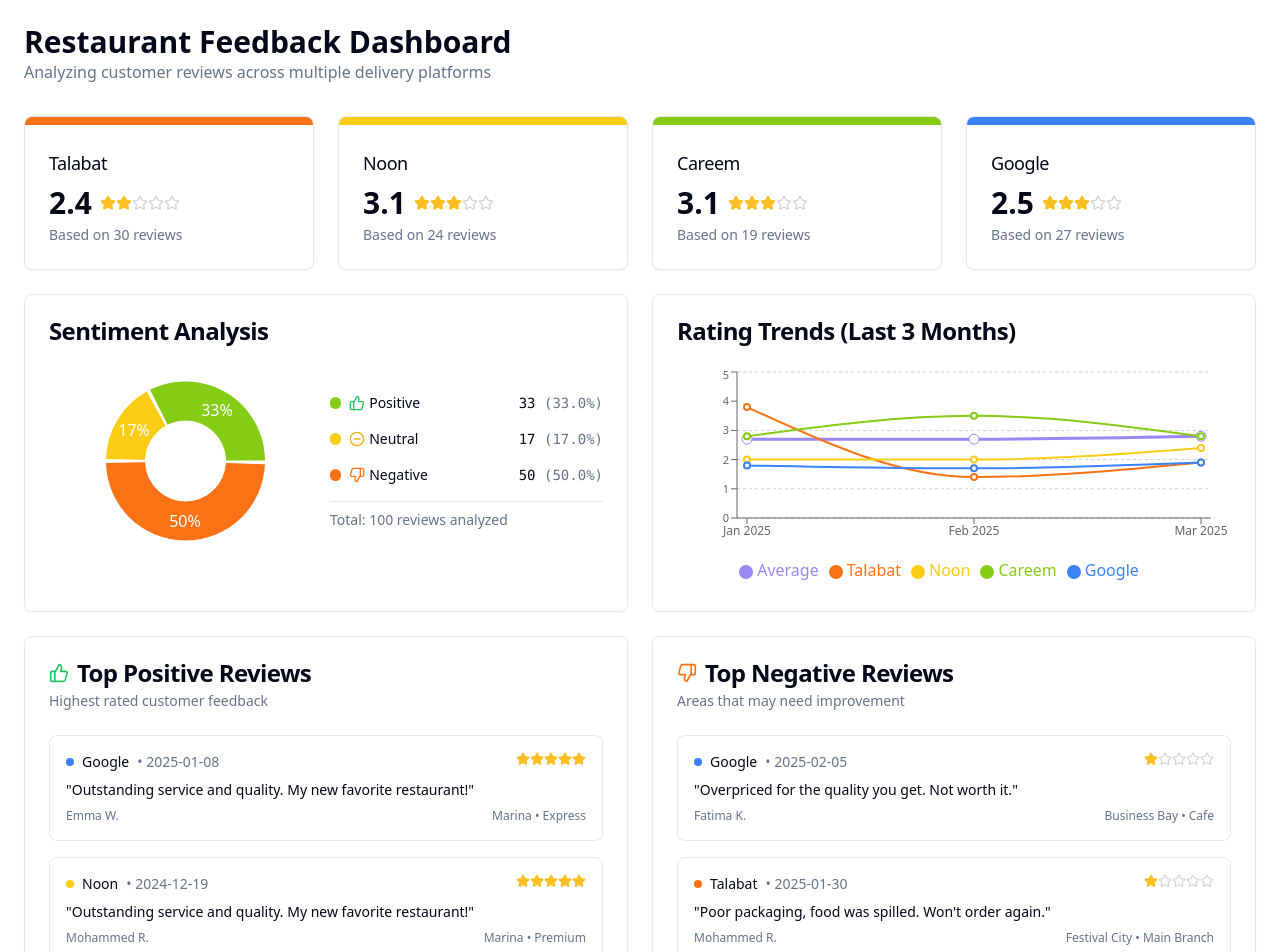
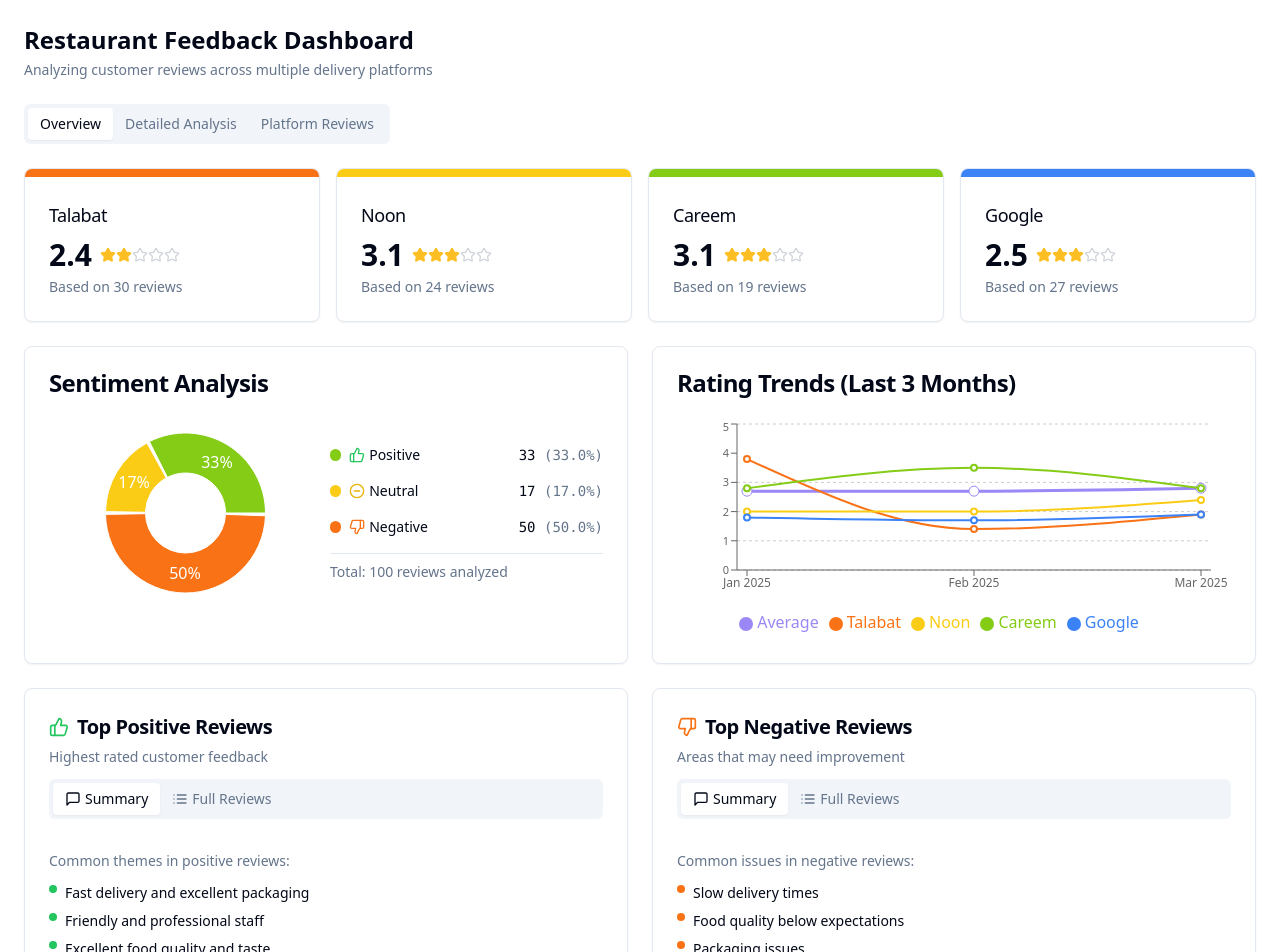
Before and after one commit to AB00k/flavor-feedback-dashboard-33, a React (Vite) app: page / in a window 1280 px wide. Shown: the top 952 px of the page. Built offline with nearby package versions, Linux system fonts and the light colour scheme.

Commit message:
Refactor TopReviews component
Add summary of positive and negative review reasons and simplify layout.

```diff
--- a/src/components/ReviewDashboard.tsx
+++ b/src/components/ReviewDashboard.tsx
@@ -13,10 +13,12 @@ import {
   getSentimentData,
   getTopReviews,
 } from "@/services/mockData";
+import { Tabs, TabsContent, TabsList, TabsTrigger } from "@/components/ui/tabs";
 
 export default function ReviewDashboard() {
   const [reviews, setReviews] = useState<Review[]>([]);
   const [isLoading, setIsLoading] = useState(true);
+  const [activeSection, setActiveSection] = useState("overview");
 
   useEffect(() => {
     // Simulate loading data
@@ -62,14 +64,23 @@ export default function ReviewDashboard() {
 
   return (
     <div className="p-6 max-w-7xl mx-auto">
-      <header className="mb-8">
-        <h1 className="text-3xl font-bold">Restaurant Feedback Dashboard</h1>
-        <p className="text-muted-foreground">
+      <header className="mb-6">
+        <h1 className="text-2xl font-bold mb-1">Restaurant Feedback Dashboard</h1>
+        <p className="text-sm text-muted-foreground">
           Analyzing customer reviews across multiple delivery platforms
         </p>
       </header>
 
-      <div className="grid gap-6 md:grid-cols-2 lg:grid-cols-4 mb-6">
+      <Tabs value={activeSection} onValueChange={setActiveSection} className="mb-6">
+        <TabsList className="mb-4">
+          <TabsTrigger value="overview">Overview</TabsTrigger>
+          <TabsTrigger value="detailed">Detailed Analysis</TabsTrigger>
+          <TabsTrigger value="platform">Platform Reviews</TabsTrigger>
+        </TabsList>
+
+        <TabsContent value="overview">
+          {/* Rating Summary Cards */}
+          <div className="grid gap-4 md:grid-cols-2 lg:grid-cols-4 mb-6">
             {aggregatedRatings.map((platform) => (
               <RatingSummaryCard
                 key={platform.platform}
@@ -92,16 +103,19 @@ export default function ReviewDashboard() {
             <TopReviews positiveReviews={positiveReviews} negativeReviews={[]} showPositiveOnly={true} />
             <TopReviews positiveReviews={[]} negativeReviews={negativeReviews} showNegativeOnly={true} />
           </div>
+        </TabsContent>
 
+        <TabsContent value="detailed">
           {/* Location Brand Analysis */}
           <div className="grid gap-6 mb-6">
             <LocationBrandAnalysis reviews={reviews} />
           </div>
+        </TabsContent>
 
+        <TabsContent value="platform">
           {/* Reviews by Platform */}
           <div className="grid gap-4 mb-6">
-        <h2 className="text-xl font-semibold">Reviews by Platform</h2>
-        <div className="space-y-2">
+            <div className="space-y-4">
               <PlatformReviews
                 platform="talabat"
                 reviews={talabatReviews}
@@ -124,6 +138,8 @@ export default function ReviewDashboard() {
               />
             </div>
           </div>
+        </TabsContent>
+      </Tabs>
     </div>
   );
 }
--- a/src/components/TopReviews.tsx
+++ b/src/components/TopReviews.tsx
@@ -1,7 +1,10 @@
 
+import { useState } from "react";
 import { Card, CardContent, CardDescription, CardHeader, CardTitle } from "@/components/ui/card";
 import { Review } from "@/services/mockData";
-import { ThumbsUp, ThumbsDown, Star } from "lucide-react";
+import { ThumbsUp, ThumbsDown, Star, MessageSquare, List } from "lucide-react";
+import { Button } from "@/components/ui/button";
+import { Tabs, TabsContent, TabsList, TabsTrigger } from "@/components/ui/tabs";
 
 interface TopReviewsProps {
   positiveReviews: Review[];
@@ -16,42 +19,127 @@ export function TopReviews({
   showPositiveOnly = false,
   showNegativeOnly = false
 }: TopReviewsProps) {
+
+  const getPositiveSummary = () => {
+    const themes = [
+      "Fast delivery and excellent packaging",
+      "Friendly and professional staff",
+      "Excellent food quality and taste",
+      "Good value for money"
+    ];
+
+    return themes;
+  };
+
+  const getNegativeSummary = () => {
+    const themes = [
+      "Slow delivery times",
+      "Food quality below expectations",
+      "Packaging issues",
+      "Order accuracy problems"
+    ];
+
+    return themes;
+  };
+
   return (
     <div className="space-y-6">
       {(!showNegativeOnly) && (
-        <Card>
-          <CardHeader>
+        <Card className="shadow-sm">
+          <CardHeader className="pb-3">
             <div className="flex items-center gap-2">
               <ThumbsUp className="h-5 w-5 text-green-500" />
-              <CardTitle>Top Positive Reviews</CardTitle>
+              <CardTitle className="text-xl">Top Positive Reviews</CardTitle>
             </div>
             <CardDescription>Highest rated customer feedback</CardDescription>
           </CardHeader>
           <CardContent>
+            <Tabs defaultValue="summary">
+              <TabsList className="mb-4 w-full justify-start">
+                <TabsTrigger value="summary" className="flex gap-1">
+                  <MessageSquare className="h-4 w-4" />
+                  <span>Summary</span>
+                </TabsTrigger>
+                <TabsTrigger value="reviews" className="flex gap-1">
+                  <List className="h-4 w-4" />
+                  <span>Full Reviews</span>
+                </TabsTrigger>
+              </TabsList>
+
+              <TabsContent value="summary" className="pt-2">
+                <div className="space-y-3">
+                  <p className="text-sm text-muted-foreground mb-2">
+                    Common themes in positive reviews:
+                  </p>
+                  <ul className="space-y-2">
+                    {getPositiveSummary().map((theme, i) => (
+                      <li key={i} className="flex items-start gap-2 text-sm">
+                        <div className="mt-0.5 h-2 w-2 rounded-full bg-green-500 shrink-0" />
+                        <span>{theme}</span>
+                      </li>
+                    ))}
+                  </ul>
+                </div>
+              </TabsContent>
+
+              <TabsContent value="reviews" className="pt-2">
                 <div className="space-y-4">
                   {positiveReviews.map((review) => (
                     <ReviewItem key={review.id} review={review} />
                   ))}
                 </div>
+              </TabsContent>
+            </Tabs>
           </CardContent>
         </Card>
       )}
 
       {(!showPositiveOnly) && (
-        <Card>
-          <CardHeader>
+        <Card className="shadow-sm">
+          <CardHeader className="pb-3">
             <div className="flex items-center gap-2">
               <ThumbsDown className="h-5 w-5 text-orange-500" />
-              <CardTitle>Top Negative Reviews</CardTitle>
+              <CardTitle className="text-xl">Top Negative Reviews</CardTitle>
             </div>
             <CardDescription>Areas that may need improvement</CardDescription>
           </CardHeader>
           <CardContent>
+            <Tabs defaultValue="summary">
+              <TabsList className="mb-4 w-full justify-start">
+                <TabsTrigger value="summary" className="flex gap-1">
+                  <MessageSquare className="h-4 w-4" />
+                  <span>Summary</span>
+                </TabsTrigger>
+                <TabsTrigger value="reviews" className="flex gap-1">
+                  <List className="h-4 w-4" />
+                  <span>Full Reviews</span>
+                </TabsTrigger>
+              </TabsList>
+
+              <TabsContent value="summary" className="pt-2">
+                <div className="space-y-3">
+                  <p className="text-sm text-muted-foreground mb-2">
+                    Common issues in negative reviews:
+                  </p>
+                  <ul className="space-y-2">
+                    {getNegativeSummary().map((theme, i) => (
+                      <li key={i} className="flex items-start gap-2 text-sm">
+                        <div className="mt-0.5 h-2 w-2 rounded-full bg-orange-500 shrink-0" />
+                        <span>{theme}</span>
+                      </li>
+                    ))}
+                  </ul>
+                </div>
+              </TabsContent>
+
+              <TabsContent value="reviews" className="pt-2">
                 <div className="space-y-4">
                   {negativeReviews.map((review) => (
                     <ReviewItem key={review.id} review={review} />
                   ))}
                 </div>
+              </TabsContent>
+            </Tabs>
           </CardContent>
         </Card>
       )}
@@ -79,21 +167,19 @@ function ReviewItem({ review }: { review: Review }) {
   const platformName = review.platform.charAt(0).toUpperCase() + review.platform.slice(1);
 
   return (
-    <div className="rounded-lg border p-4">
+    <div className="rounded-lg border p-3">
       <div className="flex justify-between items-start mb-2">
         <div className="flex items-center gap-2">
           <div className={`rounded-full w-2 h-2 ${platformColor}`} />
           <span className="text-sm font-medium">{platformName}</span>
-          <span className="text-sm text-muted-foreground">• {review.date}</span>
+          <span className="text-xs text-muted-foreground">• {review.date}</span>
         </div>
         <div className="flex">
           {[1, 2, 3, 4, 5].map((star) => (
             <Star
               key={star}
               size={14}
-              className={`${
-                star <= review.rating ? "fill-current text-amber-400" : "text-gray-300"
-              }`}
+              className={star <= review.rating ? "fill-current text-amber-400" : "text-gray-300"}
             />
           ))}
         </div>
```
Lines whose indentation alone changed are shown as unchanged.
